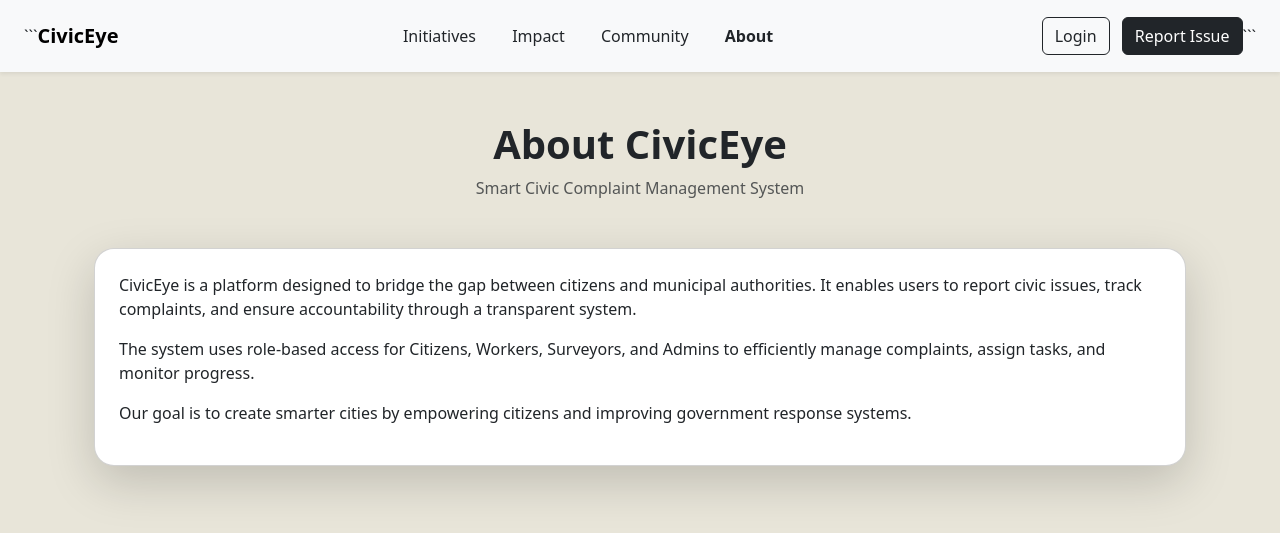
After one commit to Spirekharn/CivicEye, a Django app: page /accounts/about/ in a window 1280 px wide. The commit adds this page. Shown: the top 533 px of the page. Run offline with Django 5.2, Linux system fonts and the light colour scheme.

Commit message:
Added About page

````diff
--- /dev/null
+++ b/accounts/templates/accounts/about.html
@@ -0,0 +1,30 @@
+{% extends 'base.html' %}
+
+{% block content %}
+
+<div class="container">
+
+    <div class="text-center mb-5">
+        <h1 class="fw-bold">About CivicEye</h1>
+        <p class="text-muted">Smart Civic Complaint Management System</p>
+    </div>
+
+    <div class="card p-4 shadow-lg" style="border-radius: 20px;">
+        <p>
+            CivicEye is a platform designed to bridge the gap between citizens and municipal authorities.
+            It enables users to report civic issues, track complaints, and ensure accountability through a transparent system.
+        </p>
+
+        <p>
+            The system uses role-based access for Citizens, Workers, Surveyors, and Admins to efficiently manage complaints,
+            assign tasks, and monitor progress.
+        </p>
+
+        <p>
+            Our goal is to create smarter cities by empowering citizens and improving government response systems.
+        </p>
+    </div>
+
+</div>
+
+{% endblock %}
--- a/accounts/urls.py
+++ b/accounts/urls.py
@@ -1,12 +1,13 @@
 from django.urls import path
 from .views import *
 
+from django.urls import path
+from . import views
+
 urlpatterns = [
-    path('register/', register_view, name='register'),
-    path('login/', login_view, name='login'),
-    path('logout/', logout_view, name='logout'),
-
-    path('citizen-dashboard/', citizen_dashboard, name='citizen_dashboard'),
-    path('worker-dashboard/', worker_dashboard, name='worker_dashboard'),
-    path('admin-dashboard/', admin_dashboard, name='admin_dashboard'),
+    path('register/', views.register_view, name='register'),
+    path('login/', views.login_view, name='login'),
+    path('logout/', views.logout_view, name='logout'),
+    path('citizen-dashboard/', views.citizen_dashboard, name='citizen_dashboard'),
+    path('about/', views.about_view, name='about'),
 ]
--- a/accounts/views.py
+++ b/accounts/views.py
@@ -52,3 +52,6 @@ def worker_dashboard(request):
 
 def admin_dashboard(request):
     return HttpResponse("Admin Dashboard")
+
+def about_view(request):
+    return render(request, 'accounts/about.html')
--- a/templates/base.html
+++ b/templates/base.html
@@ -1,4 +1,5 @@
 <!DOCTYPE html>
+
 <html>
 <head>
     <title>CivicEye</title>
@@ -8,16 +9,19 @@
 <body style="background-color: #e8e5d9;">
 
 <!-- NAVBAR -->
+
 <nav class="navbar navbar-expand-lg bg-light px-4 py-3 shadow-sm">
 
-    <!-- LEFT -->
-    <a class="navbar-brand fw-bold">CivicEye</a>
+```
+<!-- LEFT (LOGO) -->
+<a href="/" class="navbar-brand fw-bold">CivicEye</a>
 
 <!-- CENTER LINKS -->
 <div class="mx-auto">
-        <a class="mx-3 text-dark text-decoration-none">Initiatives</a>
-        <a class="mx-3 text-dark text-decoration-none">Impact</a>
-        <a class="mx-3 text-dark text-decoration-none">Community</a>
+    <a href="#" class="mx-3 text-dark text-decoration-none">Initiatives</a>
+    <a href="#" class="mx-3 text-dark text-decoration-none">Impact</a>
+    <a href="#" class="mx-3 text-dark text-decoration-none">Community</a>
+    <a href="/accounts/about/" class="mx-3 text-dark text-decoration-none fw-semibold">About</a>
 </div>
 
 <!-- RIGHT -->
@@ -28,12 +32,14 @@
         <a href="/accounts/login/" class="btn btn-outline-dark me-2">Login</a>
     {% endif %}
 
-        <a class="btn btn-dark">Report Issue</a>
+    <a href="#" class="btn btn-dark">Report Issue</a>
 </div>
+```
 
 </nav>
 
 <!-- CONTENT -->
+
 <div class="container mt-5">
     {% block content %}{% endblock %}
 </div>
````
Lines whose indentation alone changed are shown as unchanged.
